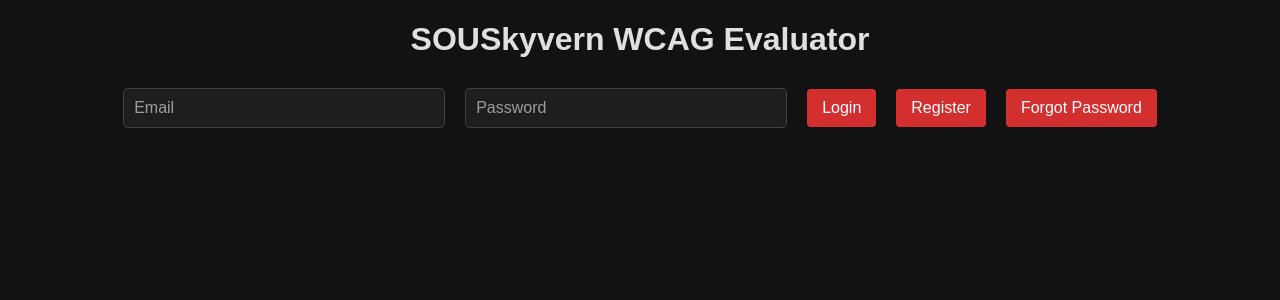
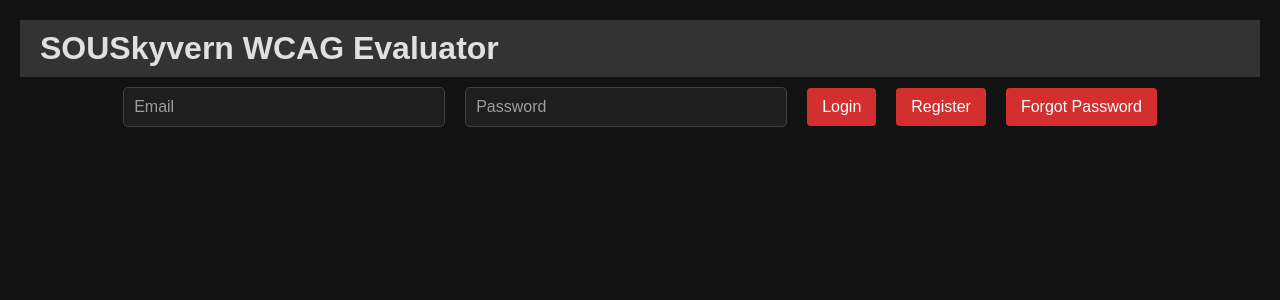
Before and after one commit to SkytheWitcher/SOUSkyvern, a React (Create React App) app in the folder frontend/: page / in a window 1280 px wide. Shown: the top 300 px of the page. Built offline with nearby package versions, Linux system fonts and the light colour scheme; no server answers.

Commit message:
updatedPackages

```diff
--- a/frontend/package.json
+++ b/frontend/package.json
@@ -6,10 +6,12 @@
     "@testing-library/jest-dom": "^5.17.0",
     "@testing-library/react": "^13.4.0",
     "@testing-library/user-event": "^13.5.0",
+    "firebase": "^10.12.2",
     "react": "^18.3.1",
     "react-dom": "^18.3.1",
+    "react-icons": "^5.2.1",
+    "react-router-dom": "^6.24.1",
     "react-scripts": "^5.0.1",
-    "firebase": "^10.12.2",
     "web-vitals": "^2.1.4"
   },
   "scripts": {
--- a/frontend/src/App.js
+++ b/frontend/src/App.js
@@ -1,7 +1,10 @@
-import React, { useState } from 'react';
+import React, { useState, useEffect } from 'react';
 import TaskManager from './TaskManager';
+import TaskHistory from './TaskHistory'; // Import the new TaskHistory component
+import { BrowserRouter as Router, Route, Routes, Link } from 'react-router-dom';
 import { auth } from './firebaseConfig';
 import { signInWithEmailAndPassword, createUserWithEmailAndPassword, signOut, sendPasswordResetEmail } from 'firebase/auth';
+import { FaBars } from 'react-icons/fa';
 import './App.css';
 
 function App() {
@@ -11,6 +14,14 @@ function App() {
   const [error, setError] = useState('');
   const [resetEmail, setResetEmail] = useState('');
   const [showResetInput, setShowResetInput] = useState(false);
+  const [menuOpen, setMenuOpen] = useState(false); // State for the hamburger menu
+
+  useEffect(() => {
+    const unsubscribe = auth.onAuthStateChanged(user => {
+      setUser(user);
+    });
+    return () => unsubscribe();
+  }, []);
 
   const getErrorMessage = (errorCode) => {
     switch (errorCode) {
@@ -71,13 +82,33 @@ function App() {
     }
   };
 
+  const toggleMenu = () => {
+    setMenuOpen(!menuOpen);
+  };
+
   return (
+    <Router>
       <div className="App">
+        <header>
           <h1>SOUSkyvern WCAG Evaluator</h1>
-      {user ? (
+          {user && (
+            <div className="menu-container">
+              <FaBars className="hamburger-icon" onClick={toggleMenu} />
+              {menuOpen && (
+                <div className="dropdown-menu">
+                  <Link to="/" onClick={toggleMenu}>Home</Link>
+                  <Link to="/history" onClick={toggleMenu}>History</Link>
+                  <button onClick={handleLogout}>Logout</button>
+                </div>
+              )}
+            </div>
+          )}
+        </header>
+        <Routes>
+          <Route path="/" element={
+            user ? (
               <div>
                 <h1>Welcome, {user.email}</h1>
-          <button onClick={handleLogout}>Logout</button>
                 <TaskManager />
               </div>
             ) : (
@@ -109,8 +140,14 @@ function App() {
                 )}
                 {error && <p>{error}</p>}
               </div>
-      )}
+            )
+          } />
+          <Route path="/history" element={
+            user ? <TaskHistory /> : <p>Please log in to view history.</p>
+          } />
+        </Routes>
       </div>
+    </Router>
   );
 }
 
```
Also changed, not shown: 1 other file (tests, documents, lock files or other folders). Lines whose indentation alone changed are shown as unchanged.
